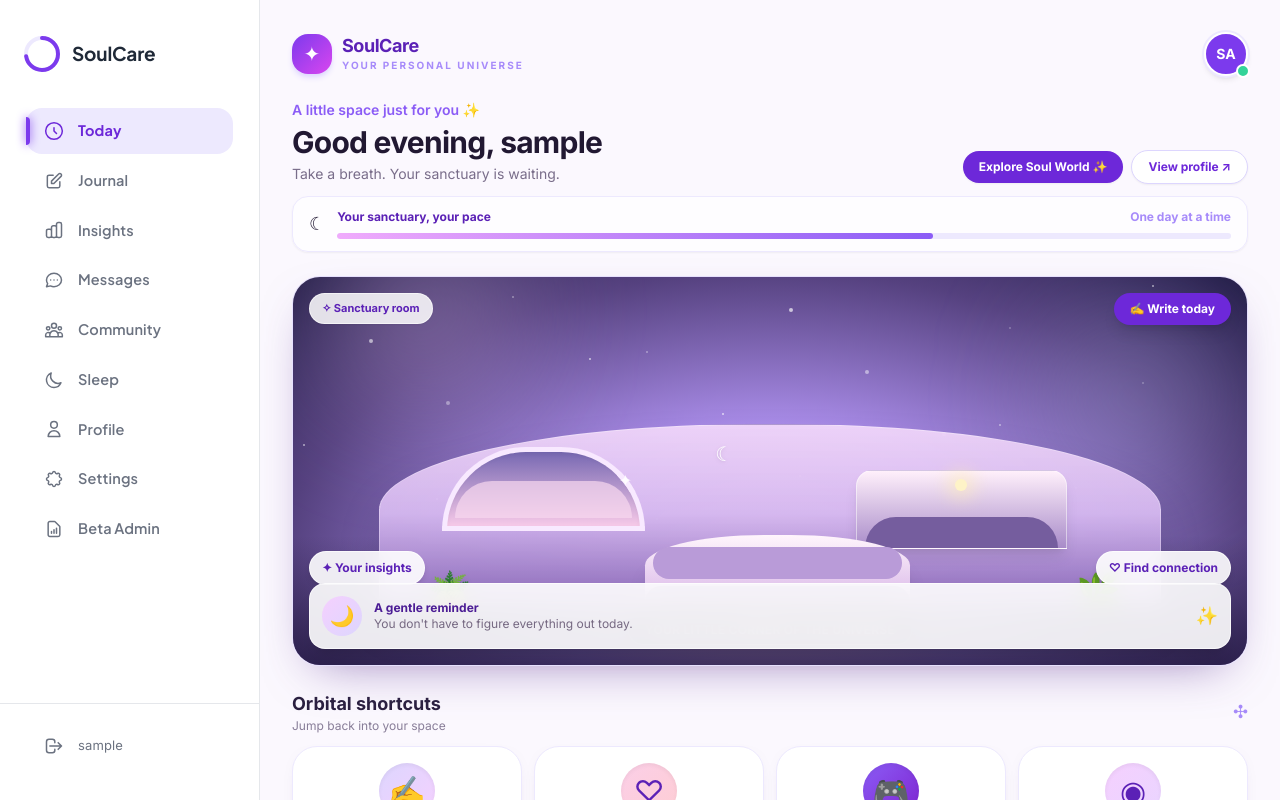
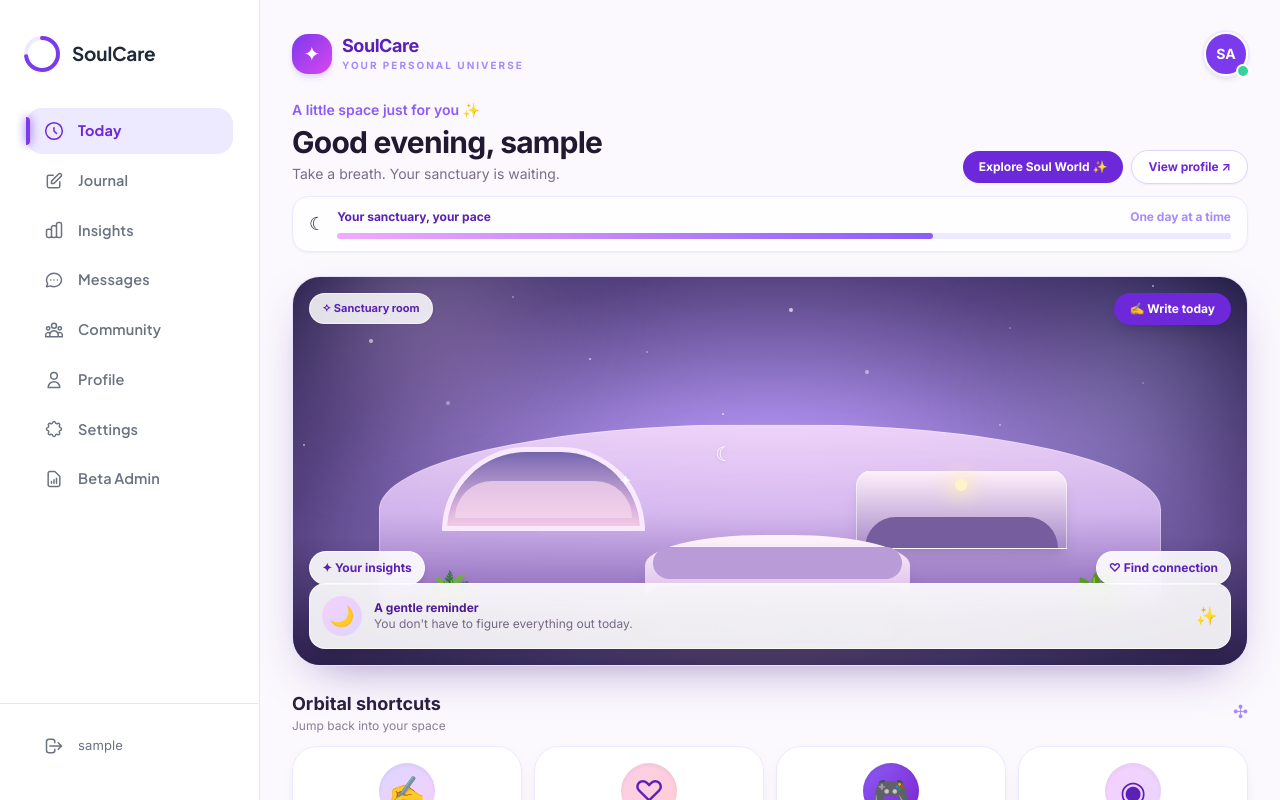
Before and after one commit to Sujitapatel11/aiDepressionProject, a React (Vite) app in the folder frontend/: page / in a window 1280 px wide. Built offline with nearby package versions, Linux system fonts and the light colour scheme; no server answers; sample sign-in values are in the browser's storage.

Commit message:
Remove Sleep feature references

```diff
--- a/frontend/src/layouts/MainLayout.jsx
+++ b/frontend/src/layouts/MainLayout.jsx
@@ -172,16 +172,6 @@ export const MainLayout = () => {
             </Link>
 
             <Link
-              to="/sleep"
-              className={`snav-item ${currentTab === 'sleep' ? 'active' : ''}`}
-            >
-              <svg className="w-5 h-5" fill="none" stroke="currentColor" viewBox="0 0 24 24">
-                <path strokeLinecap="round" strokeLinejoin="round" strokeWidth="1.8" d="M20.354 15.354A9 9 0 018.646 3.646 9.003 9.003 0 0012 21a9.003 9.003 0 008.354-5.646z" />
-              </svg>
-              <span>Sleep</span>
-            </Link>
-
-            <Link
               to="/profile"
               className={`snav-item ${currentTab === 'profile' ? 'active' : ''}`}
             >
```
